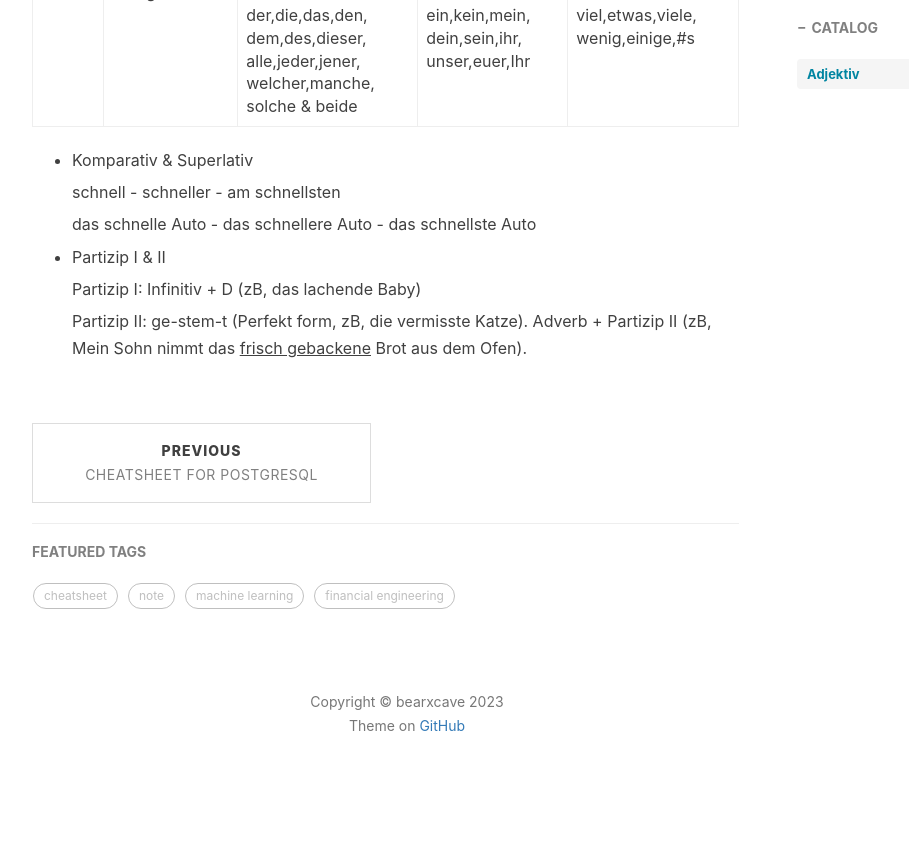
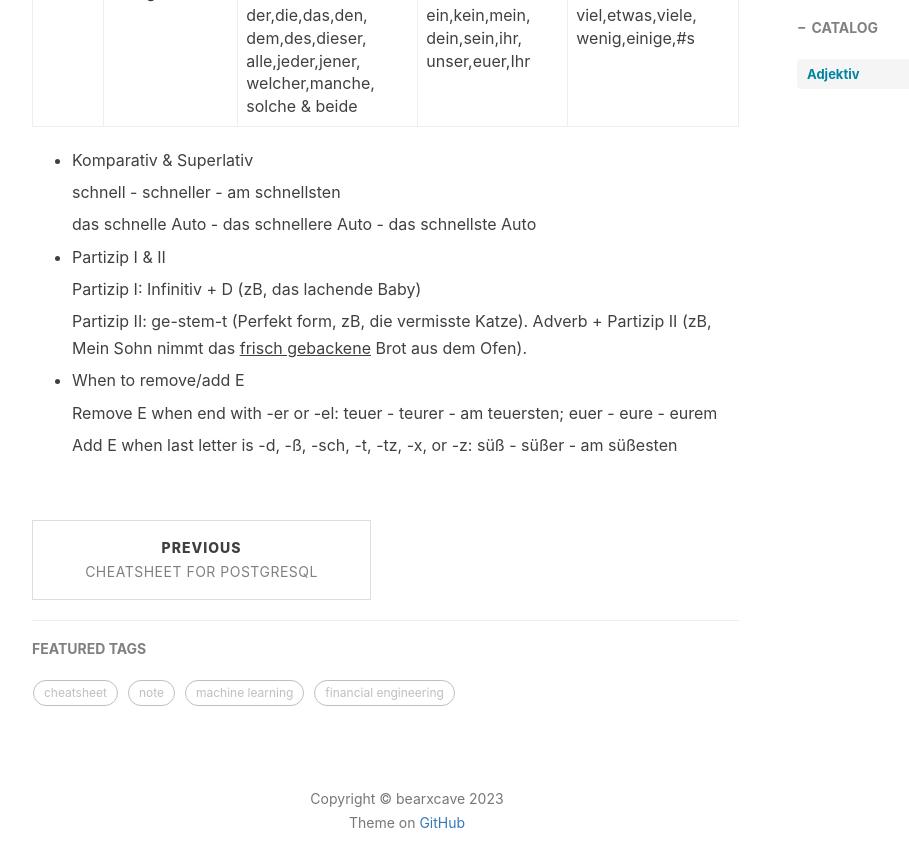
Before and after one commit to Bearxcave/Bearxcave.github.io, a Jekyll site: the page built from _posts/2023-09-17-Deutsch-learnen.md, in a window 1280 px wide and 900 px high, scrolled down 1020 px. Shown: the top 867 px of the window, without its empty margins (233-1142 px from the left). Built offline with Jekyll 4.4.1, drawn with Linux system fonts in a browser that asks for light colours; nearby versions of some CDN libraries; comment, search, counter and statistics services are not loaded; before the commit the page ends 1823 px from its top, so only the background shows below that.

Commit message:
Update 2023-09-17-Deutsch-learnen.md

```diff
--- a/_posts/2023-09-17-Deutsch-learnen.md
+++ b/_posts/2023-09-17-Deutsch-learnen.md
@@ -33,3 +33,9 @@ tags:
   Partizip I: Infinitiv + D (zB, das lachende Baby)
 
   Partizip II: ge-stem-t (Perfekt form, zB, die vermisste Katze). Adverb + Partizip II (zB, Mein Sohn nimmt das <u>frisch gebackene</u> Brot aus dem Ofen).
+
+* When to remove/add E
+
+  Remove E when end with -er or -el: teuer - teurer - am teuersten; euer - eure - eurem
+
+  Add E when last letter is -d, -ß, -sch, -t, -tz, -x, or -z: süß - süßer - am süßesten
```
